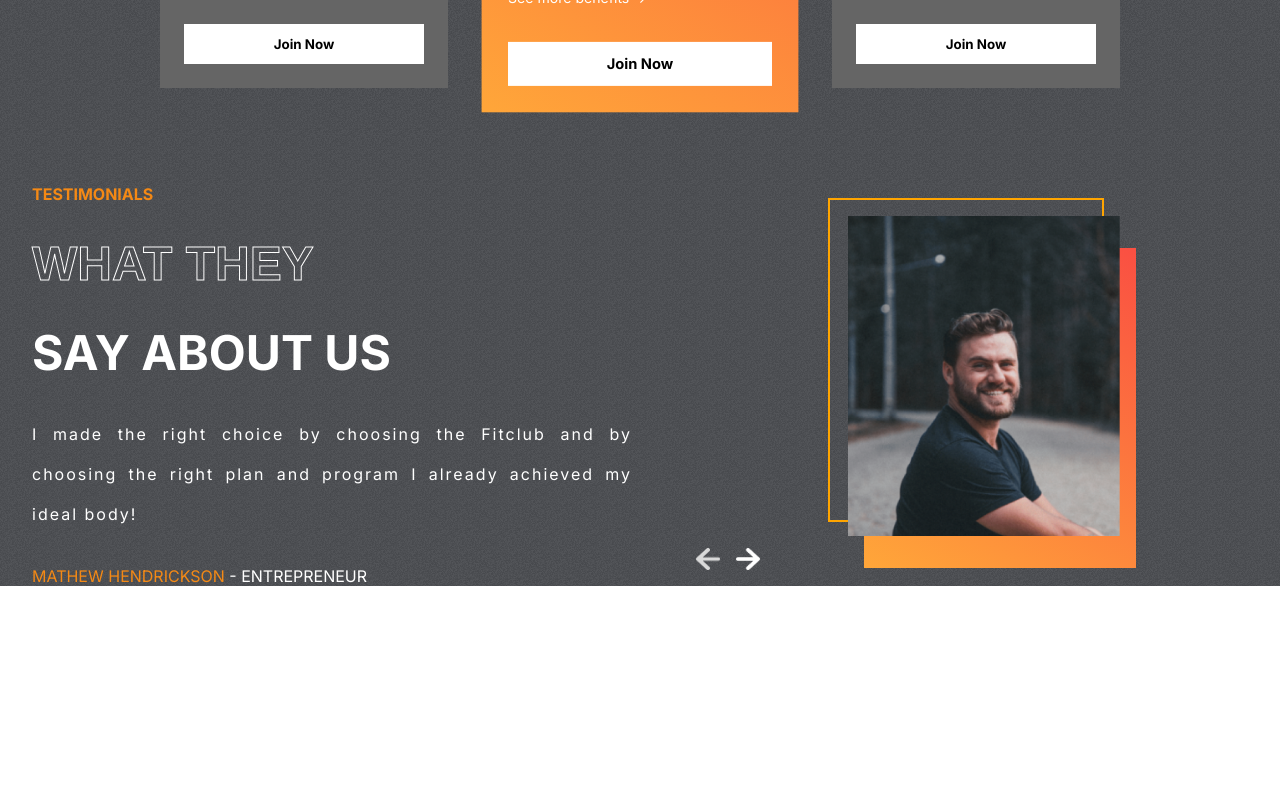
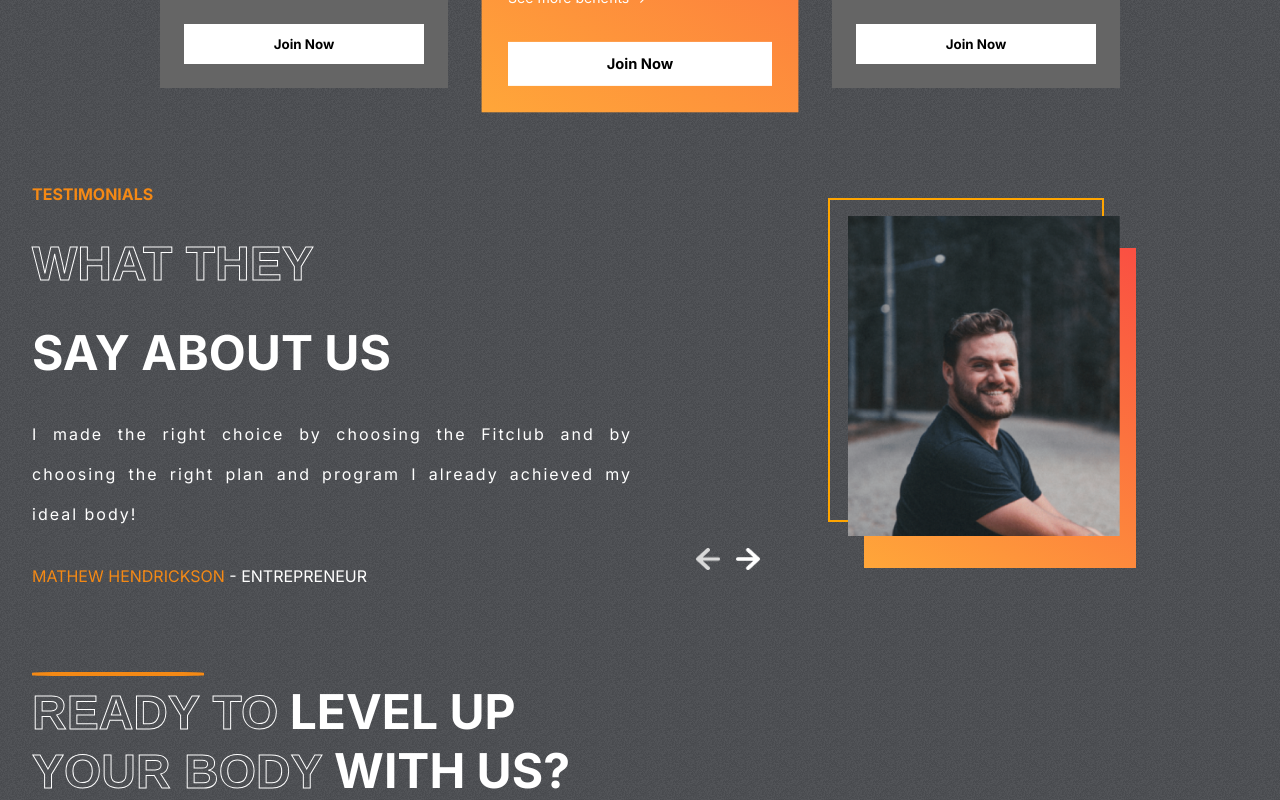
Before and after one commit to francovinicius/academy-fitclub, a React (Create React App) app: page / in a window 1280 px wide. Shown: the part 2356-3156 px from the top of the page. Before the commit the page ends 2942 px from the top, so only its background shows below. Built offline with nearby package versions, Linux system fonts and the light colour scheme.

Commit message:
add left side of the Join section

```diff
--- a/src/App.js
+++ b/src/App.js
@@ -1,5 +1,6 @@
 import './App.css';
 import Hero from './Components/Hero/Hero';
+import Join from './Components/Join/Join';
 import Plans from './Components/Plans/Plans';
 import Programs from './Components/Programs/Programs';
 import Reasons from './Components/Reassons/Reasons';
@@ -12,6 +13,7 @@ function App() {
           <Reasons />
           <Plans />
           <Testimonials />
+          <Join />
     </div>
   );
 }
--- /dev/null
+++ b/src/Components/Join/Join.css
@@ -0,0 +1,21 @@
+.Join {
+    display: flex;
+    padding: 0 2rem;
+    gap: 10rem;
+}
+
+.left-j {
+    color: white;
+    font-size: 3rem;
+    font-weight: bold;
+    text-transform: uppercase;
+    position: relative;
+}
+
+.left-j>hr {
+    position: absolute;
+    width: 10.5rem;
+    border: 2px solid var(--orange);
+    border-radius: 20%;
+    margin: -10px 0;
+}
--- /dev/null
+++ b/src/Components/Join/Join.jsx
@@ -0,0 +1,22 @@
+import style from './Join.css'
+
+export default function Join() {
+    return (
+        <div className="Join" id="join-us">
+            <div className="left-j">
+            <hr />
+                <div>
+                    <span className="stroke-text">READY TO
+                    </span>
+                    <span> LEVEL UP</span>
+                </div>
+                <div>
+                    <span className="stroke-text">YOUR BODY</span>
+                    <span> WITH US?</span>
+                </div>
+
+            </div>
+            <div className="right-j"></div>
+        </div>
+    )
+}
```
